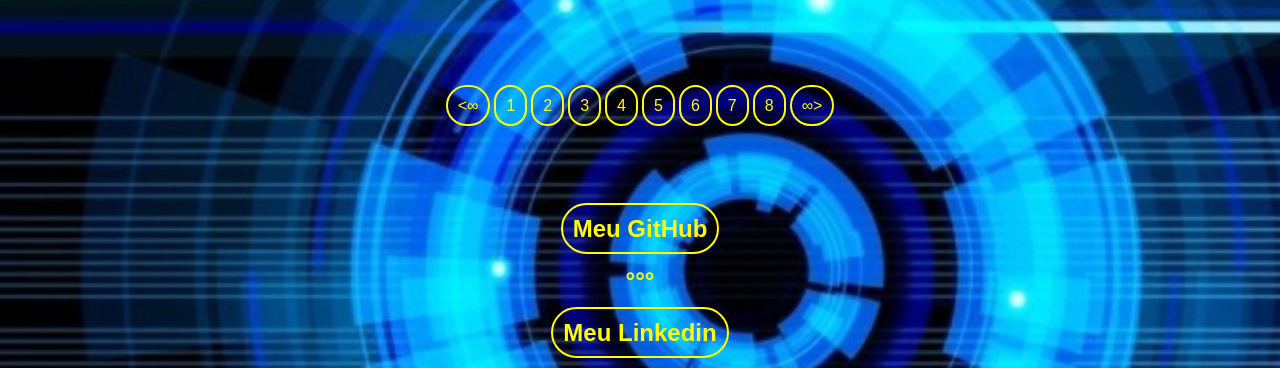
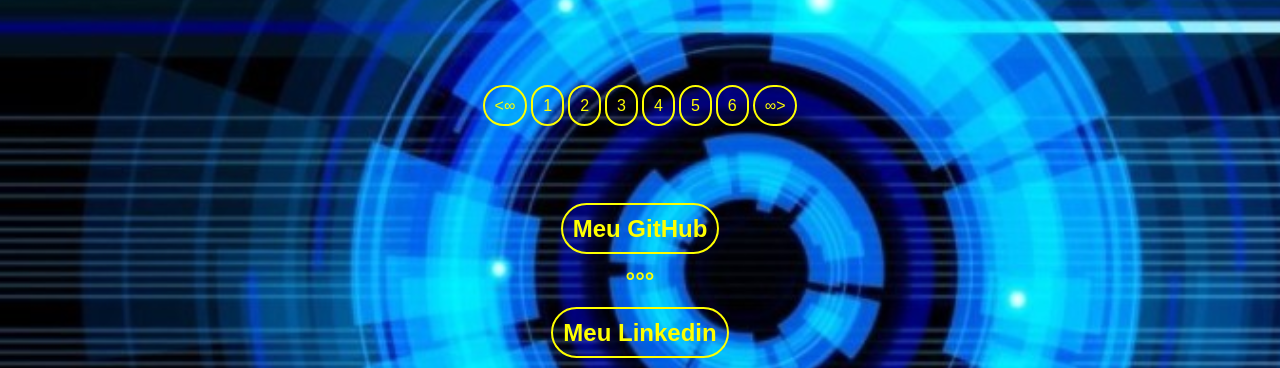
Before and after one commit to ClaudemirAlves/Paginacao, a plain HTML site: page index.html in a window 1280 px wide. Shown: the part 70-438 px from the top of the page. Drawn offline with Linux system fonts and the light colour scheme.

Commit message:
Update index.html

```diff
--- a/index.html
+++ b/index.html
@@ -22,8 +22,6 @@
                 <a href="#">4</a>
                 <a href="#">5</a>
                 <a href="#">6</a>
-                <a href="#">7</a>
-                <a href="#">8</a>
                 <a href="#">∞></a>
     </div>
 
```
